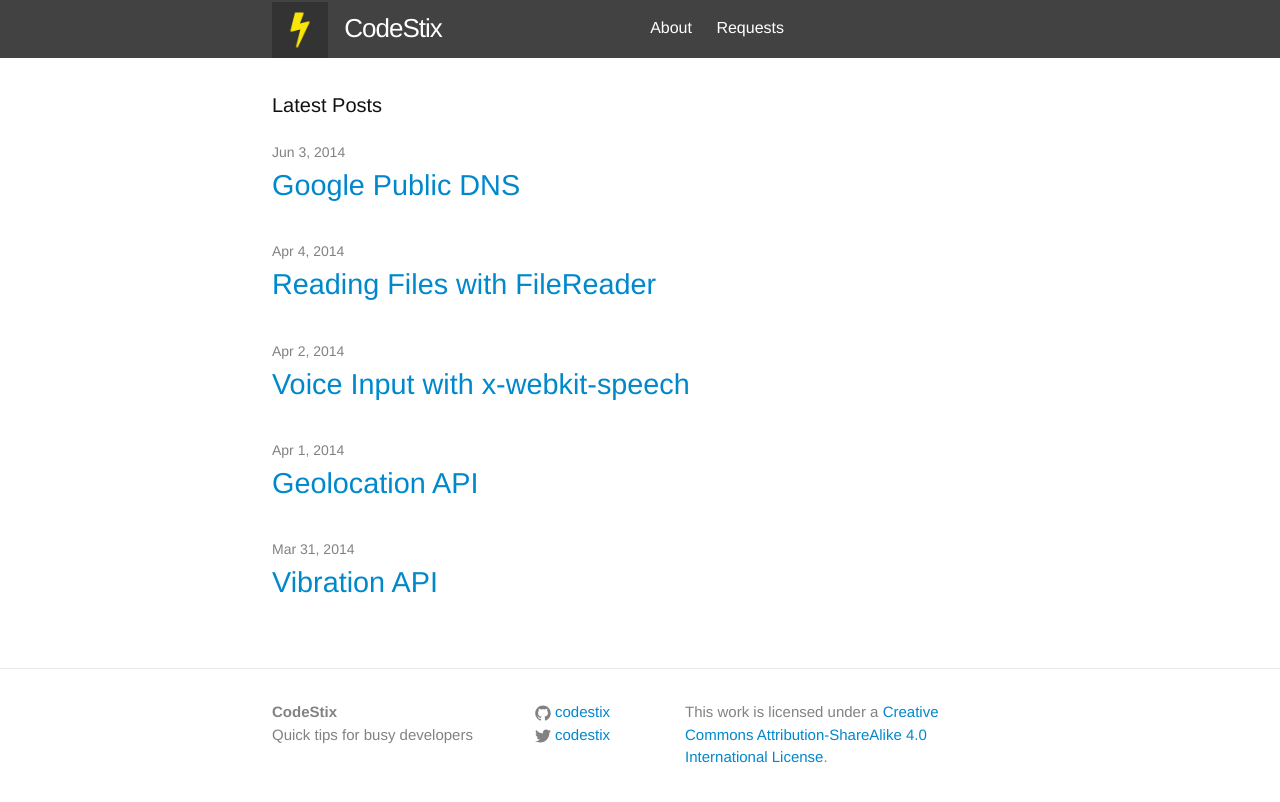
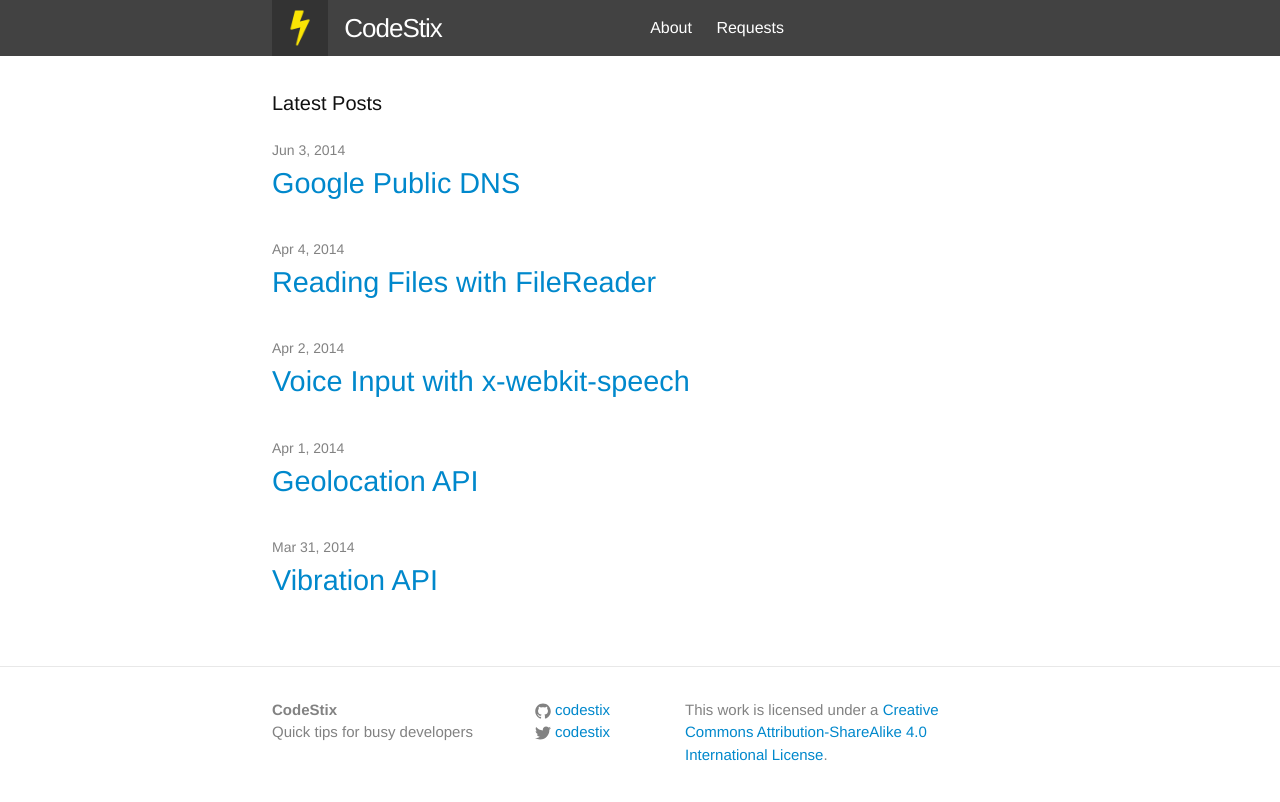
Before and after one commit to kojilabs/code.kojilabs.com, a Jekyll site: the page built from index.html, in a window 1280 px wide. Shown: the top 802 px of the page. Built offline with Jekyll 4.4.1, drawn with Linux system fonts in a browser that asks for light colours; comment, search, counter and statistics services are not loaded.

Commit message:
Tweaks to header CSS and page titles.

```diff
--- a/_includes/head.html
+++ b/_includes/head.html
@@ -3,7 +3,7 @@
   <meta name="viewport" content="width=device-width">
   <meta http-equiv="X-UA-Compatible" content="IE=edge">
 
-  <title>{% if page.title %}{{ page.title }}{% else %}{{ site.title }}{% endif %}</title>
+  <title>{% if page.title %}{{ page.title }}{% else %}{{ site.title }} - {{ site.description }}{% endif %}</title>
   <meta name="description" content="{{ site.description }}">
 
   <script type="text/javascript" src="//use.typekit.net/tmb1ykw.js"></script>
--- a/_sass/_layout.scss
+++ b/_sass/_layout.scss
@@ -5,10 +5,15 @@
   background: $grey-color-dark;
   color: #FFF;
   /* border-bottom: 1px solid \\\$grey-color-light; */
-  min-height: 56px;
+  height: 56px;
+  overflow: hidden;
 
   // Positioning context for the mobile navigation icon
   position: relative;
+
+  @include media-query($on-palm) {
+    overflow: visible;
+  }
 }
 
 .site-title {
@@ -17,6 +22,7 @@
   letter-spacing: -1px;
   margin-bottom: 0;
   float: left;
+  display: block;
 
   &,
   &:visited {
@@ -27,12 +33,13 @@
   &:focus {
     color: $yellow;
     text-decoration: none;
-    }
+  }
 }
 
 .site-logo {
   height: 56px;
   margin-right: 10px;
+  vertical-align: top;
 }
 
 .site-nav {
```
